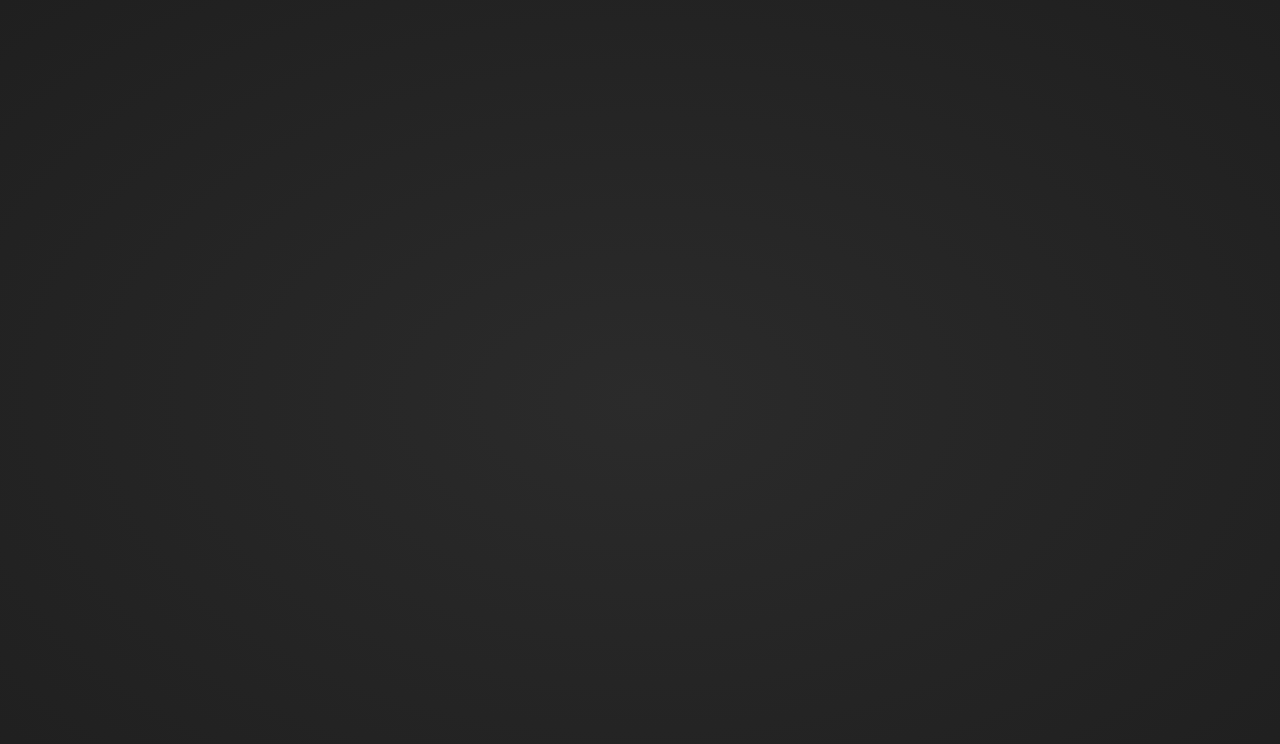
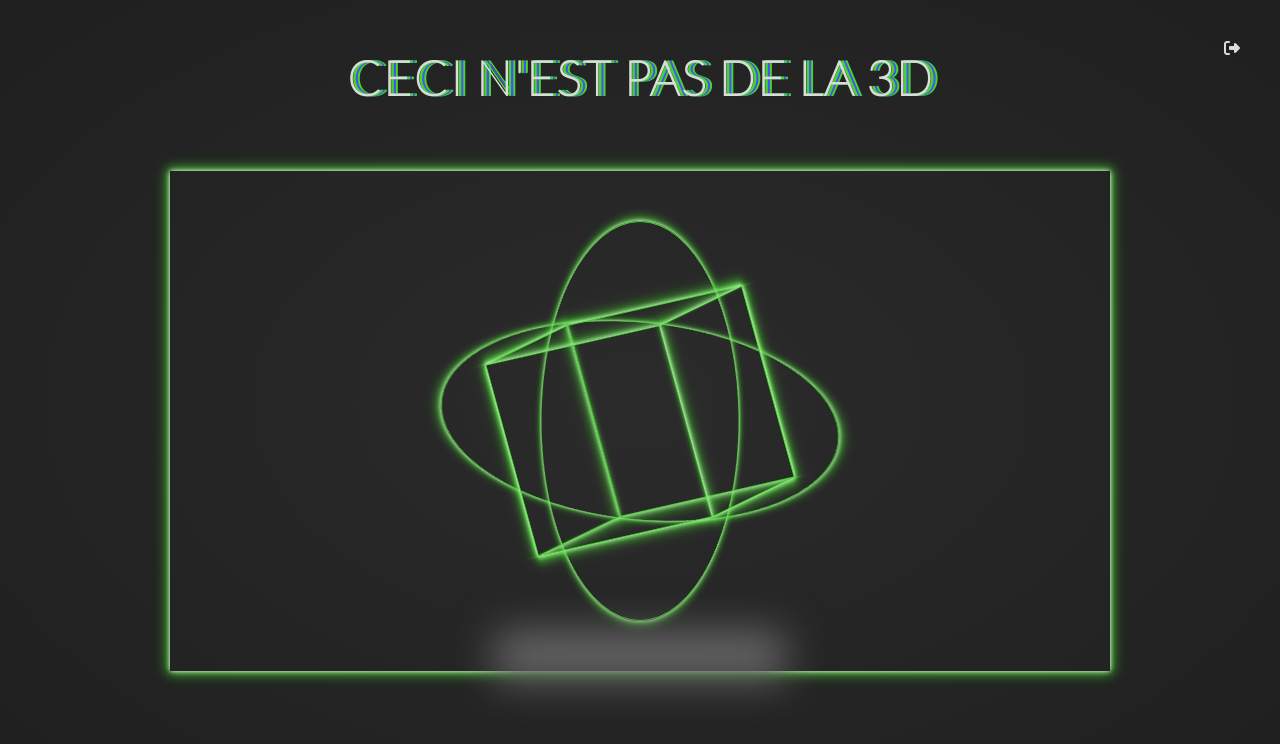
Before and after one commit to glg-dev/bac-a-sable, a React (Create React App) app: page /cube in a window 1280 px wide. Before the commit this address had no page. Shown: the top 744 px of the page. Built offline with nearby package versions, Linux system fonts and the light colour scheme.

Commit message:
rotatingcube

```diff
--- a/src/components/BackHomeArrow.jsx
+++ b/src/components/BackHomeArrow.jsx
@@ -4,7 +4,7 @@ import { Link } from 'react-router-dom';
 const BackHomeArrow = () => {
   return (
     <Link to="/" className='back-home-arrow'>
-      <i class="fas fa-sign-out-alt"></i>
+      <i className="fas fa-sign-out-alt"></i>
     </Link>
 
   );
--- a/src/index.jsx
+++ b/src/index.jsx
@@ -3,6 +3,7 @@ import ReactDOM from 'react-dom/client';
 import { BrowserRouter, Route, Routes } from 'react-router-dom';
 import App from './App';
 import PasswordGenerator from './projects/PasswordGenerator';
+import RotatingCube from './projects/RotatingCube';
 import Stars from './projects/Stars';
 import Game from './projects/TicTacToe/Game';
 import './style/index.scss'
@@ -16,6 +17,7 @@ root.render(
         <Route exact path='/stars' element={<Stars />} />
         <Route exact path='/tictactoe' element={<Game />} />
         <Route exact path='/password-generator' element={<PasswordGenerator />} />
+        <Route exact path='/cube' element={<RotatingCube />} />
       </Routes>
     </BrowserRouter>
   </React.StrictMode>
--- /dev/null
+++ b/src/projects/RotatingCube.jsx
@@ -0,0 +1,51 @@
+import React, { useState } from 'react';
+import BackHomeArrow from '../components/BackHomeArrow';
+
+const RotatingCube = () => {
+
+  const [animation, setAnimation] = useState("cube-spin 1500s infinite linear")
+  const [transform, setTransform] = useState(null)
+  const [transition, setTransition] = useState(null)
+
+  document.title = "Rotating Cube"
+
+  const cubeStyle = {
+    animation: animation,
+    transform: transform,
+    transition: transition
+  }
+
+  const handleMouseMove = (e) => {
+    let rotY = e.clientX / 1.8
+    let rotZ = e.clientY / 1.8
+
+    setAnimation("none")
+    setTransform(`rotateY(${rotY}deg) rotateZ(${rotZ}deg)`)
+    setTransition(".5s ease-out")
+  }
+
+  return (
+    <div className='rotating-cube'>
+      <BackHomeArrow />
+      <h1>Ceci n'est pas de la 3D</h1>
+
+      <main className="container" onMouseMove={(e) => handleMouseMove(e)} onMouseLeave={() => setAnimation("cube-spin 1500s infinite linear")}>
+        <div className="circle-container circle-1">
+        </div>
+        <div className="circle-container circle-2">
+        </div>
+        <div className="cube" style={cubeStyle}>
+          <div className="side" id="front"></div>
+          <div className="side" id="bottom"></div>
+          <div className="side" id="top"></div>
+          <div className="side" id="left"></div>
+          <div className="side" id="right"></div>
+          <div className="side" id="back"></div>
+        </div>
+      </main>
+
+    </div>
+  );
+};
+
+export default RotatingCube;
--- a/src/projects/list.js
+++ b/src/projects/list.js
@@ -28,6 +28,15 @@ export const list = [
   },
   {
     id: 4,
+    title: 'Rotating Cube',
+    languages: ['React'],
+    languagesIcons: ['fab fa-js', 'fab fa-sass'],
+    description: `Animation 3D d'un cube. Possibilité de contrôle avec la souris.`,
+    picture: "./assets/thumbnails/DrumKit.png",
+    route: '/cube'
+  },
+  {
+    id: 5,
     title: 'Drumkit',
     languages: ['JavaScript'],
     languagesIcons: ['fab fa-js', 'fab fa-css3-alt'],
--- a/src/style/index.scss
+++ b/src/style/index.scss
@@ -1,8 +1,10 @@
 @import './utils/variables';
+@import './utils/keyframes';
 @import './base/typography';
 @import './settings.scss';
 @import './projects/stars';
 @import './projects/tictactoe';
 @import './projects/passwordGenerator';
+@import './projects/rotatingCube';
 @import './components/Card';
 @import './components/BackHomeArrow';
--- /dev/null
+++ b/src/style/projects/_rotatingCube.scss
@@ -0,0 +1,102 @@
+.rotating-cube {
+  display: flex;
+  flex-direction: column;
+  align-items: center;
+  justify-content: space-evenly;
+  gap: 1rem;
+  color: $light-grey;
+  height: 90vh;
+  h1 {
+    text-align: center;
+    width: 90%;
+    max-width: 1300px;
+    font-size: 3rem;
+    text-transform: uppercase;
+    text-shadow: 3px 0 0 $glowing-green, 5px 0 0 $glowing-blue, 7px 0 0 $glowing-green;
+    animation: scale 8s linear infinite;
+  }
+  .container {
+    height: 80%;
+    max-height: 500px;
+    width: 940px;
+    position: relative;
+    display: flex;
+    flex-direction: row;
+    justify-content: center;
+    align-items: center;
+    box-shadow: 0 0 5px 0 #FFF, 0 0 12px 2px $glowing-green;
+    cursor: move;
+    &::after {
+      content: '';
+      display: block;
+      position: absolute;
+      left: 50%;
+      bottom: -10px;
+      transform: translateX(-50%);
+      height: 10%;
+      width: 290px;
+      background: #666666;
+      filter: blur(20px);
+      z-index: 100;
+    }
+    .circle-container {
+      position: absolute;
+      width: calc(#{$cube-size} * 2);
+      height: calc(#{$cube-size} * 2);
+      border: 1px solid $glowing-green;
+      box-shadow: 0 0 5px 0 #FFF, 0 0 12px 2px $glowing-green;
+      border-radius: 50%;
+    }
+    .circle-1 {
+      transform-style: preserve-3d;
+      animation: circle-1-spin 15s infinite;
+    }
+
+    .circle-2 {
+      transform-style: preserve-3d;
+      animation: circle-2-spin 15s infinite;
+    }
+    .cube {
+      position: relative;
+      width: $cube-size;
+      height: $cube-size;
+      transform-style: preserve-3d;
+      .side {
+        position:absolute;
+        width: $cube-size;
+        height: $cube-size;
+        border: 1px solid $glowing-green;
+        box-shadow: 0 0 5px 0 #FFF, 0 0 12px 2px $glowing-green;
+      }
+
+      #front {
+        background: transparent;
+        transform: translateZ(calc(#{$cube-size} / 2));
+      }
+      #top {
+        background: transparent;
+        transform: rotateX(-270deg) translateY(calc(-1 * (#{$cube-size} / 2 ) ) );
+        transform-origin: top center;
+      }
+      #bottom {
+        background: transparent;
+        transform: rotateX(270deg) translateY(calc(#{$cube-size} / 2) );
+        transform-origin: bottom center;
+      }
+      #right {
+        background: transparent;
+        transform: rotateY(-270deg) translateX(calc(#{$cube-size} / 2) );
+        transform-origin: top right;
+      }
+      #left {
+        background: transparent;
+        transform: rotateY(270deg) translateX(calc(-1 * (#{$cube-size} / 2 ) ));
+        transform-origin: center left;
+      }
+      #back {
+        background: transparent;
+        transform: rotateY(-180deg) translateZ(calc((#{$cube-size} / 2 ) ));
+      }
+    }
+  }
+}
--- /dev/null
+++ b/src/style/utils/_keyframes.scss
@@ -0,0 +1,30 @@
+@keyframes scale {
+  0% {
+    transform: scale(1);
+    letter-spacing: .1rem;
+  }
+  50% {
+    transform: scale(1.1) translateX(2px);
+    letter-spacing: .25rem;
+
+  }
+  100% {
+    transform: scale(1);
+    letter-spacing: .1rem;
+  }
+}
+
+@keyframes circle-1-spin {
+  from {transform: rotateX(0deg) rotateY(25deg) rotateZ(20deg);}
+  to {transform: rotateX(360deg) rotateY(205deg) rotateZ(3600deg);}
+}
+
+@keyframes circle-2-spin {
+  from {transform: rotateY(0deg) rotateX(0deg);}
+  to {transform: rotateY(360deg) rotateX(0deg);}
+}
+
+@keyframes cube-spin {
+  0% {transform: rotateY(0deg) rotateZ(45deg) rotateX(45deg); }
+  100% { transform: rotateY(3600deg) rotateZ(5445deg) rotateX(45deg); }
+}
--- a/src/style/utils/_variables.scss
+++ b/src/style/utils/_variables.scss
@@ -10,5 +10,6 @@ $sass-color: #CC6699;
 
 $card-width: 256px;
 $tictactoe-size: 128px;
+$cube-size: 200px;
 
 $transition-duration: .4s
```
